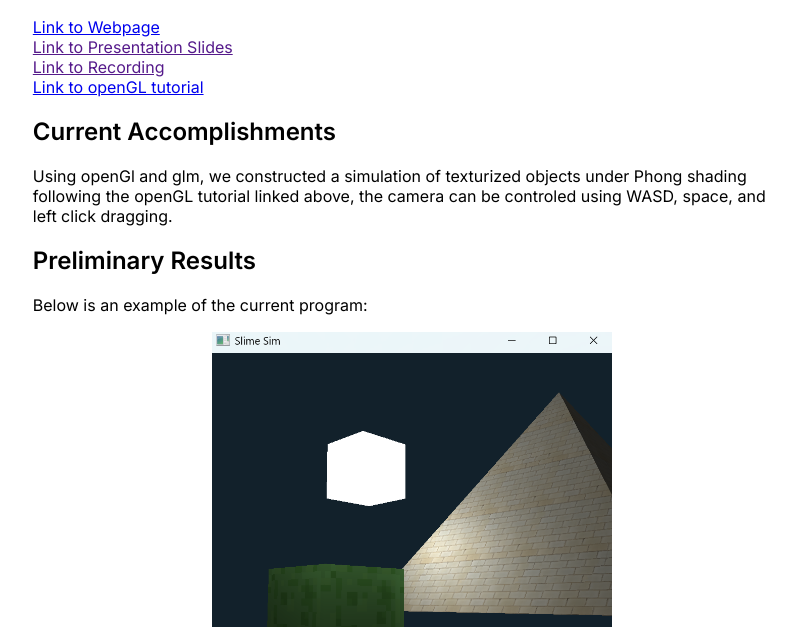
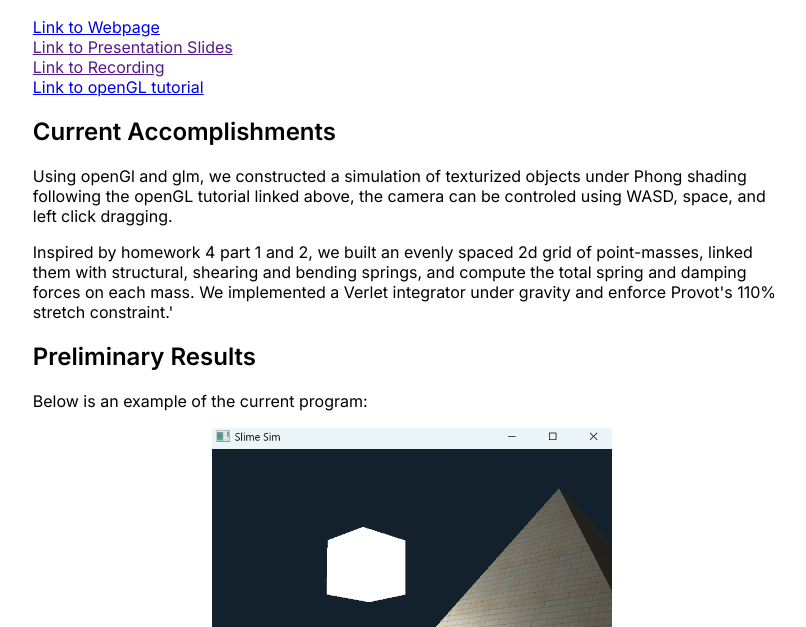
Before and after one commit to YouchengTan/youchengtan.github.io, a plain HTML site: page Milestone/index.html in a window 1280 px wide. Shown: the part 173-800 px from the top of the page, without its empty margins (228-1034 px from the left). Drawn offline with nearby package versions, Linux system fonts and the light colour scheme; some packages are replaced by stand-ins of ours.

Commit message:
milestone webpage add spring-mass

```diff
--- a/Milestone/index.html
+++ b/Milestone/index.html
@@ -44,6 +44,7 @@
 
 		<p>Using openGl and glm, we constructed a simulation of texturized objects under Phong shading following the openGL tutorial linked above, the camera can be controled using WASD, space, and left click dragging.</p>
 
+		<p>Inspired by homework 4 part 1 and 2, we built an evenly spaced 2d grid of point-masses, linked them with structural, shearing and bending springs, and compute the total spring and damping forces on each mass. We implemented a Verlet integrator under gravity and enforce Provot's 110% stretch constraint.'</p>
 		<h2>Preliminary Results</h2>
 
         <p>Below is an example of the current program:</p>
@@ -65,7 +66,7 @@
 
 		<b>Future Work Plan:</b><br>
 
-		<br><b>8/5 to 8/11:</b> Add in movement, animations, collision detection for the jellies, better lighting over phong if time allows<br><b>8/12:</b> Finish presentation slides and video<br><b>8/13:</b> Final submission and presentation
+		<br><b>8/5 to 8/11:</b> Add in movement, animations, collision detection for the jellies, better lighting over phong if time allows. <br>Lift the grid into 3D for jelly. <br>Tune stiffness and damping for a bouncier feel and add a shape matching step to let each point back to its rest position after the stretch limit.<br><b>8/12:</b> Finish presentation slides and video<br><b>8/13:</b> Final submission and presentation
 
 
 		</div>
```
